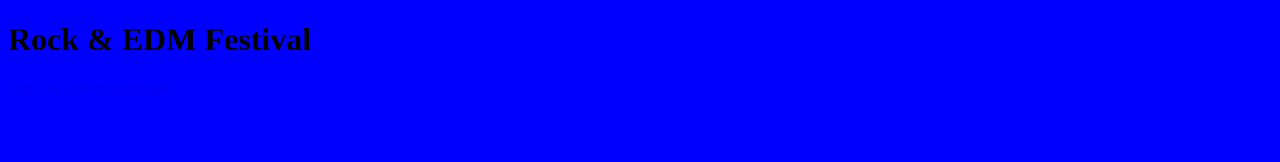
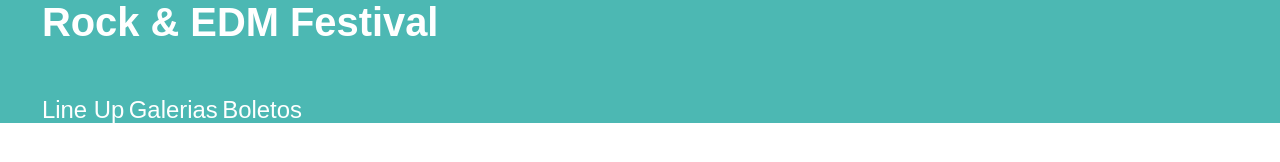
Before and after one commit to joseluis1061/FestivalMusica, a website: page index.html in a window 1280 px wide. Drawn offline with Linux system fonts and the light colour scheme.

Commit message:
Agregando los estilos bases para el header, estilos generales de todo el proyecto

```diff
--- a/gulpfile.js
+++ b/gulpfile.js
@@ -1,11 +1,3 @@
-// function nuevaTarea(done){
-//     console.log("Ejecutando nueva tarea");
-//     //Como es un callback requiere una función que indique que termino
-//     done();
-// }
-// exports.nuevaTarea=nuevaTarea;
-
-
 //src:source, dest: destination, watch
 const{src, dest, watch} = require('gulp');
 //Requiere el puente entre gulp-sass y la libreria de sass
@@ -18,7 +10,7 @@ function css(done){
     //Identificar la cartpeta de orignen de estilos
     src("src/scss/**/*.scss")
     // Evitar el cierre por errores
-        pipe(plumber())
+        .pipe(plumber())
     //Compilarla.. pipe para una tarea secuencial
         .pipe(sass())
     //Almacenar la salida en estilos con extensión css
--- a/package.json
+++ b/package.json
@@ -31,9 +31,10 @@
     "gulp": "^4.0.2",
     "gulp-sass": "^5.1.0",
     "node-sass": "^7.0.1",
-    "sass": "^1.51.0"
+    "sass": "^1.51.0",
+    "gulp-plumber": "^1.2.1"
   },
   "dependencies": {
-    "gulp-plumber": "^1.2.1"
+
   }
 }
--- a/src/scss/app.scss
+++ b/src/scss/app.scss
@@ -1,2 +1,2 @@
 @use 'base';
-@use 'contenido';
+@use 'layout';
--- /dev/null
+++ b/src/scss/base/_globales.scss
@@ -0,0 +1,36 @@
+@use 'variables' as var;
+html{
+    font-size: 62.3%;
+    box-sizing: border-box;
+}
+*,*::after, *::before{
+    box-sizing: inherit;
+}
+body{
+    font-family: var.$fuente_principal;
+    font-size: 1.6rem;
+}
+p{
+    font-size: 2rem;
+    color:var.$negro;
+}
+.contenedor{
+    width: 95%;
+    max-width: 120rem;
+    margin: 0 auto;
+}
+a{
+    text-decoration: none;
+}
+h1,h2,h3{
+    margin: 0 0 5rem 0;
+}
+h1{
+    font-size: 4rem;
+}
+h2{
+    font-size: 3.6rem;
+}
+h3{
+    font-size: 3rem;
+}
--- a/src/scss/base/_index.scss
+++ b/src/scss/base/_index.scss
@@ -1,2 +1,3 @@
 @forward 'variables';
 @forward 'normalize';
+@forward 'globales';
--- /dev/null
+++ b/src/scss/layout/_header.scss
@@ -0,0 +1,19 @@
+@use 'base/variables'as var;
+.header{
+    background-color: var.$verde;
+    h1{
+        color: var.$blanco;
+    }
+}
+
+.navegacion-principal{
+    a{
+        color: var.$blanco;
+        font-size: 2.4rem;
+
+        &:hover{
+            color: var.$amarillo;
+        }
+    }
+
+}
--- /dev/null
+++ b/src/scss/layout/_index.scss
@@ -0,0 +1 @@
+@use 'header';
```
Also changed, not shown: build/css/app.css, src/scss/base/_normalize.scss (renamed from src/scss/base/normalize.scss), 1 other file.
